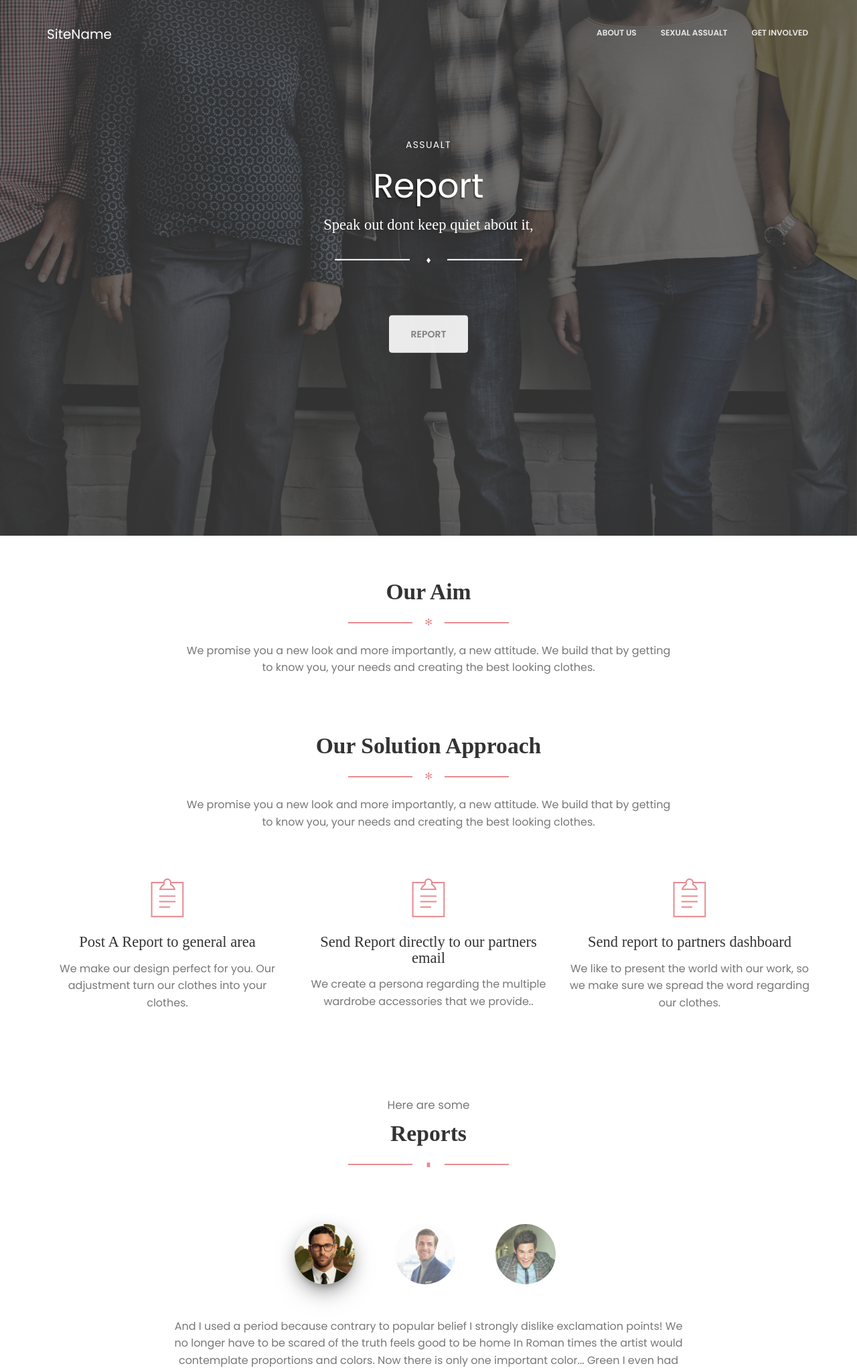
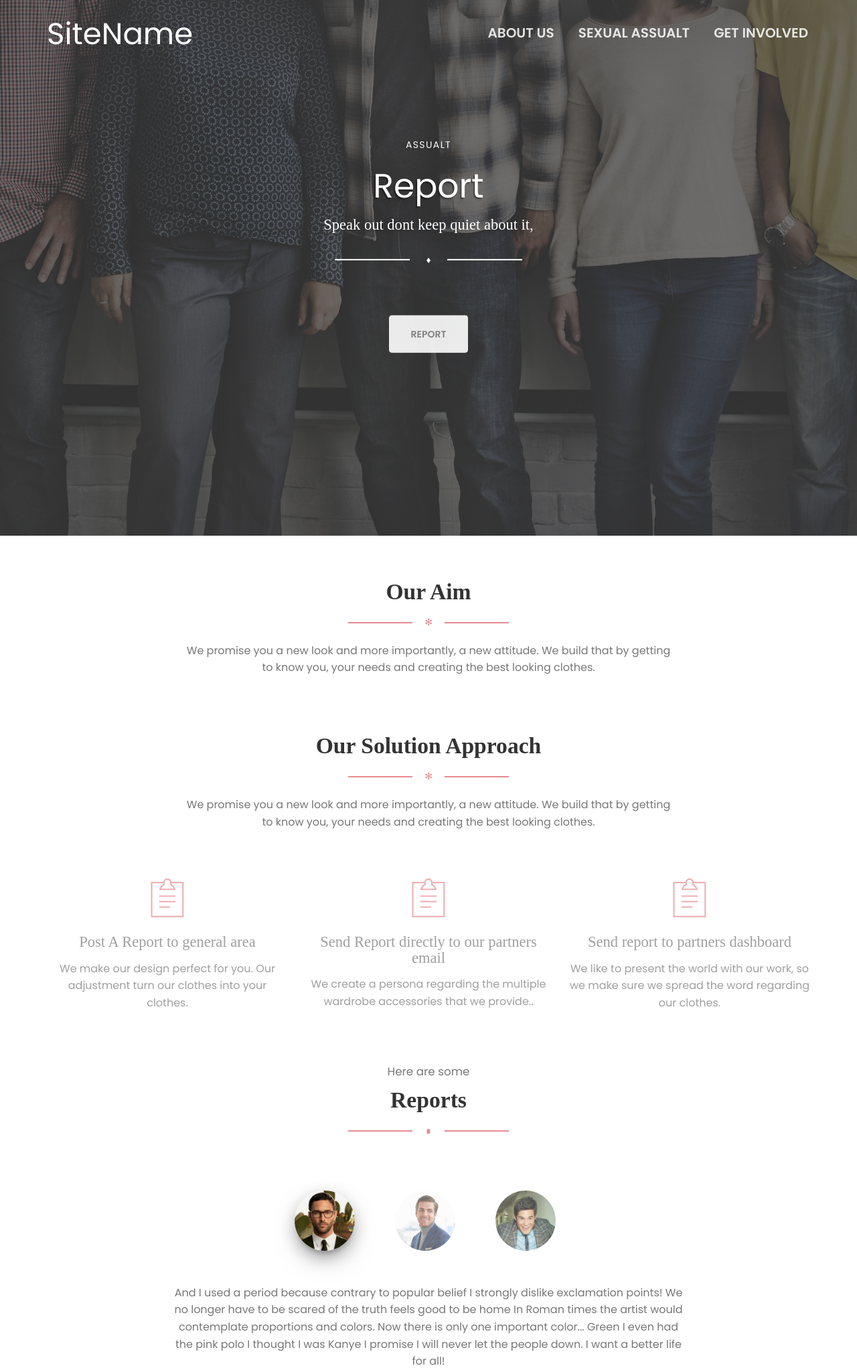
Before and after one commit to solomoreal/slash-hack-2.0, a PHP site: page / in a window 1280 px wide. Shown: the top 2046 px of the page at 67% size. Run offline with PHP 8.4, Linux system fonts and the light colour scheme; some libraries are stand-ins or nearby versions; some web fonts are replaced.

Commit message:
edited the testimony section made the menu bigger and made all links dummy links

```diff
--- a/assets/css/gaia.css
+++ b/assets/css/gaia.css
@@ -496,6 +496,13 @@ a,
   margin-top: 5px;
   margin-bottom: 0px;
 }
+.navbar-brand {
+  float: left;
+  height: 50px;
+  padding: 15px 15px;
+  font-size: 50px;
+  line-height: 20px;
+}
 
 .btn,
 .navbar .navbar-nav > li > a.btn {
@@ -1025,6 +1032,7 @@ a,
 .section .nav > li {
   display: inline-block;
 }
+
 
 .section-contact-form {
   padding-top: 110px;
@@ -1286,7 +1294,7 @@ a,
 
 .navbar {
   border: 0;
-  font-size: 16px;
+  font-size: 50px;
 }
 .navbar .navbar-brand {
   margin: 10px 0px;
@@ -1519,6 +1527,12 @@ a,
 }
 .footer nav > ul a:not(.btn):hover, .footer nav > ul a:not(.btn):focus {
   color: #777777;
+}
+#sitename{
+  font-size: 45px;
+}
+#menu{
+  font-size: 20px;
 }
 .footer .social-area {
   padding: 15px 0;
@@ -1773,6 +1787,7 @@ a,
 .navbar-nav > li > .dropdown-menu {
   border-radius: 4px;
   margin-top: -5px;
+
 }
 .navbar-nav > li > .dropdown-menu:before {
   border-bottom: 11px solid rgba(0, 0, 0, 0.2);
@@ -3585,6 +3600,8 @@ body {
     display: none;
   }
 
+
+
   .navbar-fixed-top {
     -webkit-backface-visibility: hidden;
   }
--- a/index.html
+++ b/index.html
@@ -10,11 +10,12 @@
     <title>assault</title>
     <meta content='width=device-width, initial-scale=1.0, maximum-scale=1.0, user-scalable=0' name='viewport' />
     <link href="assets/css/bootstrap.css" rel="stylesheet" />
-    <link href="assets/css/gaia.css" rel="stylesheet"/>
+
 
     <!--     Fonts and icons     -->
     <link href='https://fonts.googleapis.com/css?family=Cambo|Poppins:400,600' rel='stylesheet' type='text/css'>
     <link href="http://maxcdn.bootstrapcdn.com/font-awesome/latest/css/font-awesome.min.css" rel="stylesheet">
+    <link href="assets/css/gaia.css" rel="stylesheet"/>
     <link href="assets/css/fonts/pe-icon-7-stroke.css" rel="stylesheet">
 </head>
 
@@ -30,18 +31,18 @@
                     <span class="icon-bar bar2"></span>
                     <span class="icon-bar bar3"></span>
                 </button>
-                <a href="#" class="navbar-brand">
+                <a href="#" class="navbar-brand" id="sitename">
                     SiteName
                 </a>
             </div>
             <div class="collapse navbar-collapse">
                 <ul class="nav navbar-nav navbar-right navbar-uppercase">
                     <li>
-                        <a href="http://www.creative-tim.com/product/gaia-bootstrap-template-pro" target="_blank">About Us</a>
+                        <a href="#" target="_blank" id="menu" >About Us</a>
                     </li>
 
                     <li class="dropdown">
-                        <a href="#gaia" class="dropdown-toggle" data-toggle="dropdown">
+                        <a href="#" class="dropdown-toggle" id="menu" data-toggle="dropdown">
                             Sexual Assualt
                         </a>
                         <ul class="dropdown-menu dropdown-danger">
@@ -57,7 +58,7 @@
                         </ul>
                     </li>
                    <li>
-                        <a href="#" target="_blank">Get Involved</a>
+                        <a href="#" target="_blank" id="menu">Get Involved</a>
                     </li>
                 </ul>
             </div>
@@ -81,7 +82,7 @@
                     </div>
 
                     <div class="button-get-started">
-                        <a href="http://www.creative-tim.com/product/gaia-bootstrap-template" target="_blank" class="btn btn-white btn-fill btn-lg ">
+                        <a href="#" target="_blank" class="btn btn-white btn-fill btn-lg ">
                             Report
                         </a>
                     </div>
@@ -94,7 +95,7 @@
 
     <div class="section">
         <div class="container">
-            <div class="row" style="background-color:;"  >
+            <div class="row"   >
                 <div class="title-area">
                     <h2>Our Aim</h2>
                     <div class="separator separator-danger">✻</div>
@@ -111,32 +112,38 @@
             <div class="row">
                 <div class="col-md-4">
                     <div class="info-icon">
+                       <a href="#">
                         <div class="icon text-danger">
                             <i class="pe-7s-note2"></i>
                         </div>
                         <h3>Post A Report to general area</h3>
                         <p class="description">We make our design perfect for you. Our adjustment turn our clothes into your clothes.</p>
+                        <a/>
                     </div>
                 </div>
                 <div class="col-md-4">
                     <div class="info-icon">
+                        <a href="#">
                         <div class="icon text-danger">
                             <i class="pe-7s-note2"></i>
                         </div>
                         <h3>Send Report directly to our partners email</h3>
                         <p class="description">We create a persona regarding the multiple wardrobe accessories that we provide..</p>
+                    </a>
                     </div>
                 </div>
                 <div class="col-md-4">
+                    <a href="#">
                     <div class="info-icon">
                         <div class="icon text-danger">
                             <i class="pe-7s-note2"></i>
                         </div>
                         <h3>Send report to partners dashboard</h3>
                         <p class="description">We like to present the world with our work, so we make sure we spread the word regarding our clothes.</p>
+                    </a>
                     </div>
                 </div>
-            </div>
+
         </div>
     </div>
 
@@ -278,21 +285,21 @@
                 <li class="active">
                     <a href="#testimonial1" role="tab" data-toggle="tab">
                         <div class="image-clients">
-                            <img alt="..." class="img-circle" src="assets/img/faces/face_5.jpg"/>
+                            <img alt="..." class="img-rounded" src="assets/img/faces/face_5.jpg"/>
                         </div>
                     </a>
                 </li>
                 <li>
                     <a href="#testimonial2" role="tab" data-toggle="tab">
                         <div class="image-clients">
-                            <img alt="..." class="img-circle" src="assets/img/faces/face_6.jpg"/>
+                            <img alt="..." class="img-rounded" src="assets/img/faces/face_6.jpg"/>
                         </div>
                     </a>
                 </li>
                 <li>
                     <a href="#testimonial3" role="tab" data-toggle="tab">
                         <div class="image-clients">
-                            <img alt="..." class="img-circle" src="assets/img/faces/face_2.jpg"/>
+                            <img alt="..." class="img-rounded" src="assets/img/faces/face_2.jpg"/>
                         </div>
                     </a>
                 </li>
@@ -350,7 +357,7 @@
                             </div>
 
                 <div class="button-get-started">
-                    <a href="#gaia" class="btn btn-danger btn-fill btn-lg">Contact Us</a>
+                    <a href="#" class="btn btn-danger btn-fill btn-lg">Contact Us</a>
                 </div>
             </div>
         </div>
```
